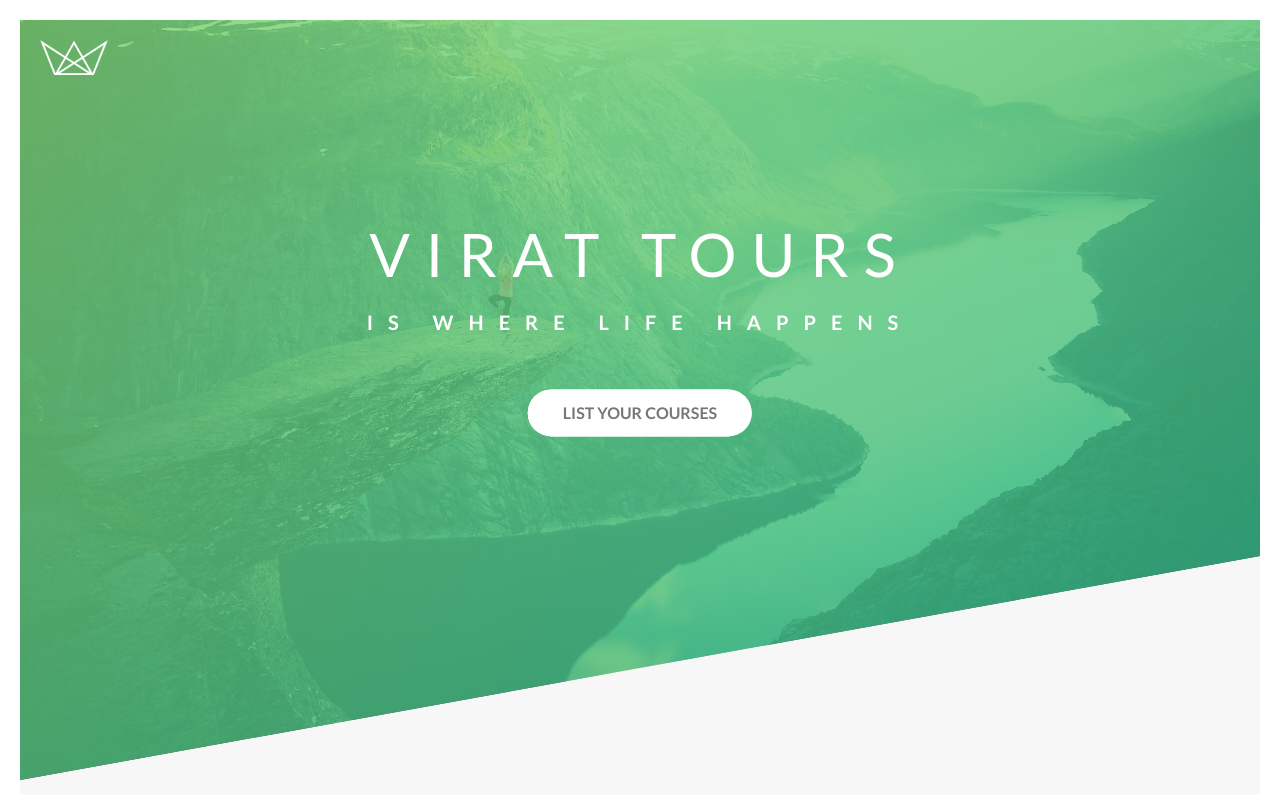
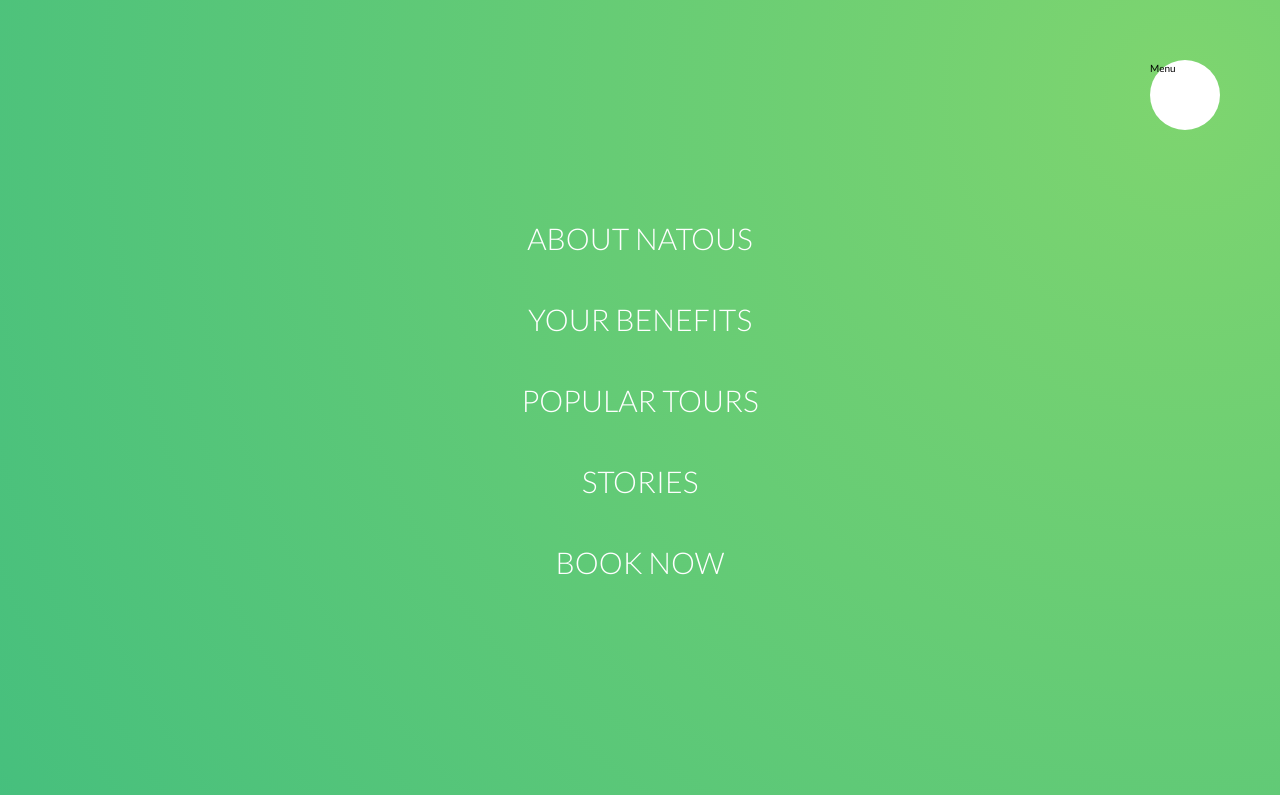
Before and after one commit to naveenrawat51/html-css-cardio-1, a website: page index.html in a window 1280 px wide. Shown: the top 795 px of the page. Drawn offline with Linux system fonts and the light colour scheme.

Commit message:
navigation menu and icon circle added

```diff
--- a/index.html
+++ b/index.html
@@ -15,6 +15,24 @@
     <link rel="stylesheet" type="text/css" href="./css/styles.css" />
   </head>
   <body>
+
+    <div class="navigation">
+      <input type="checkbox" class="navigation__checkbox" id="navi-toggle">
+
+      <label for="navi-toggle" class="navigation__button">
+        Menu
+      </label>
+      <div class="navigation__background">&nbsp;</div>
+      <nav class="navigation__nav">
+        <ul class="navigation__list">
+          <li class="navigation__item"><a href="#" class="navigation__link">About Natous</a></li>
+          <li class="navigation__item"><a href="#" class="navigation__link">Your benefits</a></li>
+          <li class="navigation__item"><a href="#" class="navigation__link">Popular tours</a></li>
+          <li class="navigation__item"><a href="#" class="navigation__link">Stories</a></li>
+          <li class="navigation__item"><a href="#" class="navigation__link">Book now</a></li>
+        </ul>
+      </nav>
+    </div>
     <!-- header starts-->
     <header class="header">
       <div class="header__logo-box">
--- a/sass/layout/_header.scss
+++ b/sass/layout/_header.scss
@@ -10,6 +10,7 @@
   background-position: top;
   -webkit-clip-path: polygon(0 0, 100% 0, 100% 67vh, 0 100%);
   clip-path: polygon(0 0, 100% 0, 100% 67vh, 0 100%);
+  position: relative;
 
   &__logo-box {
     position: absolute;
--- a/sass/layout/_navigation.scss
+++ b/sass/layout/_navigation.scss
@@ -0,0 +1,83 @@
+.navigation {
+  &__checkbox {
+    display: none;
+  }
+
+  &__button {
+    background-color: $color-white;
+    height: 7rem;
+    width: 7rem;
+    position: fixed;
+    top: 6rem;
+    right: 6rem;
+    border-radius: 50%;
+    z-index: 9999;
+  }
+
+  &__background {
+    height: 6rem;
+    width: 6rem;
+    border-radius: 50%;
+    position: fixed;
+    top: 6.5rem;
+    right: 6.5rem;
+    background-image: radial-gradient(
+      $color-primary-light,
+      $color-primary-dark
+    );
+    z-index: 999;
+
+    transform: scale(50);
+  }
+
+  &__nav {
+    height: 100vh;
+    width: 100%;
+    position: fixed;
+    top: 0;
+    right: 0;
+    z-index: 99999;
+  }
+
+  &__list {
+    position: absolute;
+    top: 50%;
+    left: 50%;
+    transform: translate(-50%, -50%);
+    list-style: none;
+    text-align: center;
+  }
+
+  &__item {
+    margin: 1rem;
+  }
+
+  &__link {
+    &:link,
+    &:visited {
+      display: inline-block;
+      font-size: 3rem;
+      font-weight: 300;
+      color: $color-white;
+      padding: 1rem 2rem;
+      text-decoration: none;
+      text-transform: uppercase;
+
+      background-image: linear-gradient(
+        120deg,
+        transparent 0%,
+        transparent 50%,
+        $color-white 50%
+      );
+      background-size: 230%;
+      transition: all .6s;
+    }
+
+    &:hover,
+    &:active {
+        background-position: 100%;
+        color: $color-primary;
+        transform: translateX(1rem);
+    }
+  }
+}
```
Also changed, not shown: css/styles.css.
